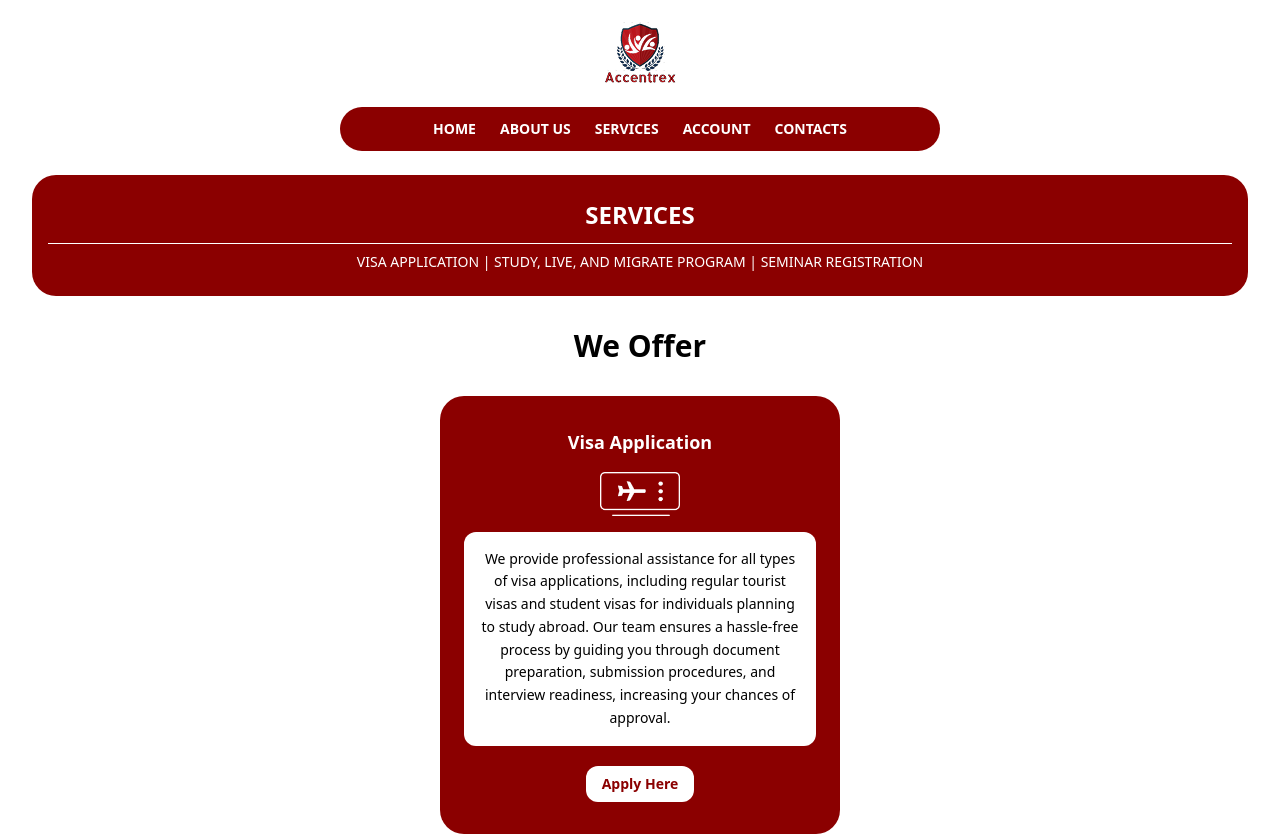
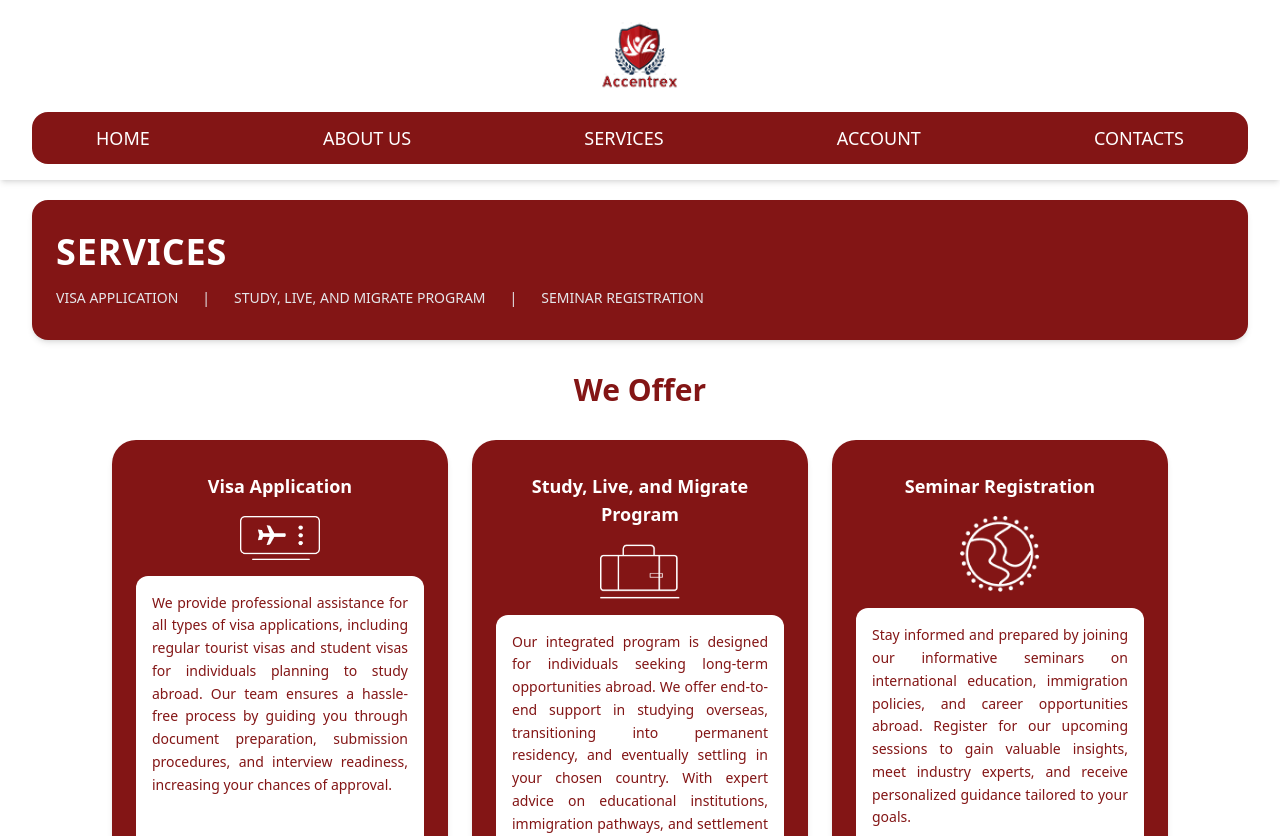
Before and after one commit to aidantiu/accentrex_web, a React (Vite) app in the folder client/: page /services in a window 1280 px wide. Shown: the top 836 px of the page. Built offline with nearby package versions, Linux system fonts and the light colour scheme.

Commit message:
Improve Services page layout and styling consistency

```diff
--- a/client/src/components/banner.jsx
+++ b/client/src/components/banner.jsx
@@ -1,30 +1,43 @@
 import React from 'react';
 
-const Banner = ({ title, subtitle, showCountries = false }) => {
+const Banner = ({ title, subtitle, showCountries = false, isServicePage = false }) => {
   return (
-    <section className="bg-[#831515] text-white p-8 px-4 md:px-15 rounded-2xl mx-auto mt-5 shadow-md text-left">
+    <div className="w-full max-w-7xl mx-auto px-4 md:px-8 mt-5">
+      <section className="bg-[#831515] text-white rounded-2xl shadow-md px-6 py-8">
         <div className="flex flex-col md:flex-row md:items-center justify-between gap-4 text-center md:text-left">
           <div>
             <h1 className="text-4xl md:text-4xl font-semibold uppercase tracking-wide">
               {title}
             </h1>
 
-          {subtitle && (
+            {/* Service-specific subtitle layout */}
+            {subtitle && isServicePage ? (
+              <div className="flex flex-col items-center md:flex-row md:justify-center gap-2 md:gap-6 mt-4 text-sm text-gray-200">
+                <span className="hover:underline cursor-pointer">VISA APPLICATION</span>
+                <span className="hidden md:inline">|</span>
+                <span className="hover:underline cursor-pointer">STUDY, LIVE, AND MIGRATE PROGRAM</span>
+                <span className="hidden md:inline">|</span>
+                <span className="hover:underline cursor-pointer">SEMINAR REGISTRATION</span>
+              </div>
+            ) : (
+              subtitle && (
                 <p className="text-md text-gray-200 mt-2">{subtitle}</p>
+              )
             )}
 
             {showCountries && (
-            <div className="text-lg md:text-lg mt-6 text-gray-200 space-x-6">
+              <div className="flex flex-col items-center md:flex-row md:justify-center gap-2 md:gap-6 mt-4 text-sm text-gray-200">
                 <span className="hover:underline cursor-pointer">AUSTRALIA</span>
-              <span>|</span>
+                <span className="hidden md:inline">|</span>
                 <span className="hover:underline cursor-pointer">CANADA</span>
-              <span>|</span>
+                <span className="hidden md:inline">|</span>
                 <span className="hover:underline cursor-pointer">NEW ZEALAND</span>
               </div>
             )}
           </div>
         </div>
       </section>
+    </div>
   );
 };
 
--- a/client/src/components/navbar.jsx
+++ b/client/src/components/navbar.jsx
@@ -7,7 +7,7 @@ const Navbar = () => {
   return (
     <header className="w-full bg-white shadow-md z-50">
       {/* MOBILE: Logo + Hamburger */}
-      <div className="flex justify-between items-center px-4 py-4 md:hidden">
+      <div className="flex justify-between items-center w-full max-w-7xl mx-auto px-4 py-4 md:hidden">
         <img
           src="./public/images/companylogo.png"
           alt="Accentex Logo"
@@ -23,7 +23,7 @@ const Navbar = () => {
 
       {/* MOBILE: Dropdown Menu */}
       {menuOpen && (
-        <nav className="md:hidden bg-[#831515] rounded-2xl text-white flex flex-col items-center gap-4 py-4 text-base font-medium">
+        <nav className="md:hidden bg-[#831515] rounded-2xl text-white flex flex-col items-center gap-4 py-4 text-base font-medium mx-4">
           <a href="#" onClick={() => setMenuOpen(false)}>Home</a>
           <a href="#about" onClick={() => setMenuOpen(false)}>About Us</a>
           <a href="#services" onClick={() => setMenuOpen(false)}>Services</a>
@@ -33,7 +33,7 @@ const Navbar = () => {
       )}
 
       {/* DESKTOP: Logo Centered + Nav Below */}
-      <div className="hidden md:flex flex-col items-center py-4">
+        <div className="hidden md:flex flex-col items-center w-full max-w-7xl mx-auto px-4 md:px-8 py-4">
         <img
           src="./public/images/companylogo.png"
           alt="Accentrex Logo"
--- a/client/src/pages/servicespages.jsx
+++ b/client/src/pages/servicespages.jsx
@@ -1,44 +1,30 @@
 import React from 'react';
-import logo from '../assets/AccentrexLogo.png';
+import '../styles/index.css';
+import Navbar from '../components/navbar';
+import Banner from '../components/banner';
 import visaIcon from '../assets/Group 7.png';
 import migrateIcon from '../assets/Group 51.png';
 import seminarIcon from '../assets/Earth Dots.png';
+
 import '../styles/index.css';
 
 import Footer from '../components/footer'; // ✅ Import the Footer component
 
 function Services() {
   return (
-    <div className="font-sans text-black bg-white">
-      <header className="text-center p-4">
-        <img
-          src={logo}
-          alt="Accenttrex Logo"
-          className="max-w-[237px] max-h-[210px] mx-auto"
+    <div className="font-sans text-[#831515] bg-white">
+      <Navbar />
+
+      <Banner
+        title="Services"
+        subtitle="VISA APPLICATION | STUDY, LIVE, AND MIGRATE PROGRAM | SEMINAR REGISTRATION"
+        isServicePage={true}
       />
-      </header>
-
-      <nav className="bg-[#8b0000] flex justify-center flex-wrap gap-6 py-3 rounded-full max-w-[600px] mx-auto mb-6">
-        {['HOME', 'ABOUT US', 'SERVICES', 'ACCOUNT', 'CONTACTS'].map((link) => (
-          <a
-            href="#"
-            key={link}
-            className="text-white font-bold text-sm no-underline"
-          >
-            {link}
-          </a>
-        ))}
-      </nav>
-
-      <div className="bg-[#8b0000] text-white text-center px-4 py-6 rounded-3xl max-w-[95%] mx-auto mb-6">
-        <h2 className="text-2xl font-bold">SERVICES</h2>
-        <div className="mt-3 text-sm border-t border-white pt-2">
-          VISA APPLICATION | STUDY, LIVE, AND MIGRATE PROGRAM | SEMINAR REGISTRATION
-        </div>
-      </div>
 
       <div className="text-center text-3xl font-bold my-8">We Offer</div>
 
+      {/* Responsive grid for service cards */}
+      <div className="grid grid-cols-1 md:grid-cols-3 gap-6 max-w-6xl mx-auto px-4 md:px-12">
         <ServiceCard
           title="Visa Application"
           image={visaIcon}
@@ -59,6 +45,7 @@ function Services() {
           buttonLabel="Register here"
           description="Stay informed and prepared by joining our informative seminars on international education, immigration policies, and career opportunities abroad. Register for our upcoming sessions to gain valuable insights, meet industry experts, and receive personalized guidance tailored to your goals."
         />
+      </div>
 
       <Footer /> {/* ✅ Footer component used here */}
     </div>
@@ -67,13 +54,13 @@ function Services() {
 
 function ServiceCard({ title, image, description, buttonLabel }) {
   return (
-    <div className="bg-[#8b0000] text-white rounded-3xl max-w-[400px] mx-auto my-4 px-6 py-8 text-center">
+    <div className="bg-[#831515] text-white rounded-3xl px-6 py-8 text-center flex flex-col h-full shadow-md">
       <h3 className="text-lg font-semibold mb-4">{title}</h3>
       <img src={image} alt={title} className="max-w-[80px] mx-auto mb-4" />
-      <p className="bg-white text-black p-4 rounded-xl text-sm leading-relaxed">
+      <p className="bg-white text-[#831515] p-4 rounded-xl text-sm leading-relaxed text-justify flex-grow">
         {description}
       </p>
-      <button className="mt-5 bg-white text-[#8b0000] font-bold text-sm px-4 py-2 rounded-xl hover:bg-gray-100">
+      <button className="mt-5 bg-white text-[#831515] font-bold text-sm px-4 py-2 rounded-xl hover:bg-gray-100">
         {buttonLabel}
       </button>
     </div>
```
Lines whose indentation alone changed are shown as unchanged.
